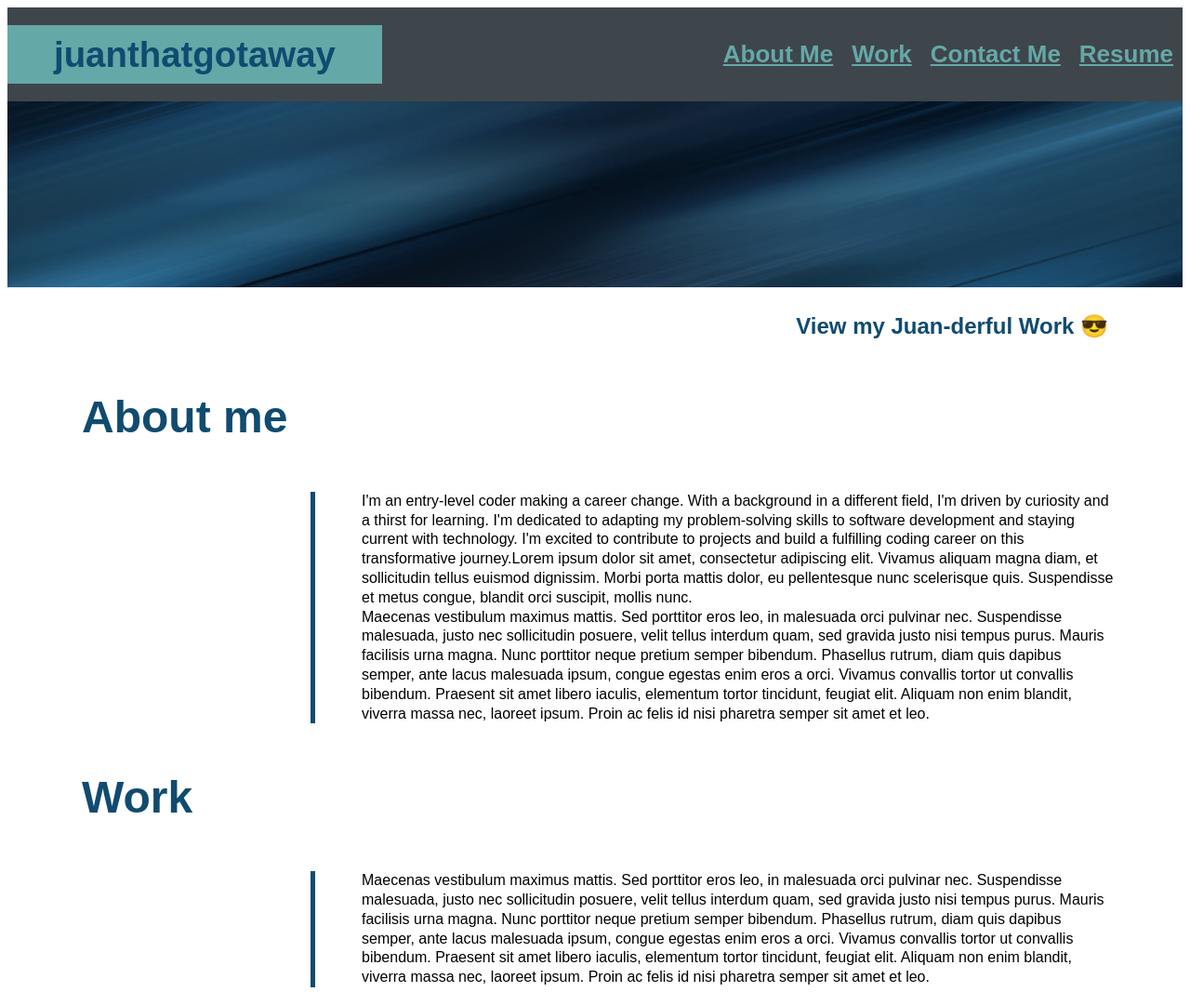
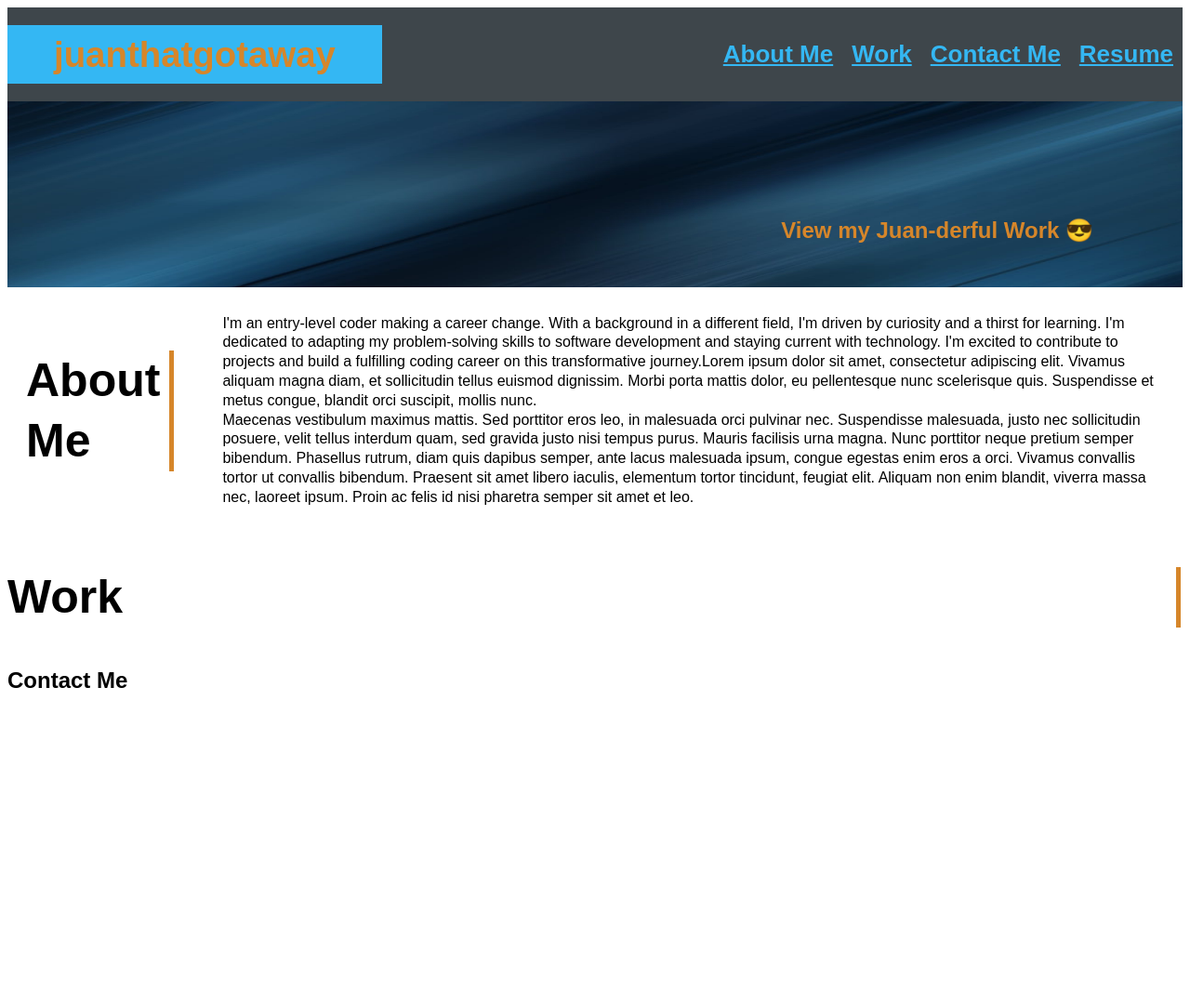
Before and after one commit to juanthtgotaway/Portfolio, a plain HTML site: page index.html in a window 1280 px wide. Shown: the whole page at 93% size. After the commit the page ends 800 px from the top, so only its background shows below. Drawn offline with Linux system fonts and the light colour scheme.

Commit message:
skeleton layed out correctly and ID tag linking

```diff
--- a/assets/style.css
+++ b/assets/style.css
@@ -1,6 +1,6 @@
 :root{
-    --base: rgb(16, 75, 112);
-    --accentcolor:rgb(101, 168, 168);
+    --base: rgb(214, 134, 42);
+    --accentcolor:rgb(52, 183, 243);
 }
 
 body {
@@ -62,33 +62,29 @@ nav a {
     height: 200px;
 }
 
-.section h1 {
-    font-size: 300%;
-    text-align: left;
-    color: var(--base);
-    display: inline-block;
-    margin-left: 60px;
-    flex-direction: row;
+.overlay-text {
+    position: absolute;
+    top:50%
 }
 
-.verticalline{
-    border-left: thick solid  rgb(16, 75, 112);
-    float: left;
-    margin-left: 25%;
-    display: inline-flex;
+#about {
+    display: flex;
+    align-items: center;
+    margin-bottom: 30px;
+    padding: 20px
 }
 
-p {
-    text-align: left;
-    padding: 0 50px;
-    margin-left: 40px;
+#about h2, #work h2, #contact h2 {
+    flex: 1;
+    padding-right: 50px;
+    font-size:50px;
+    margin-right: 2px;
+    padding-right: 10px;
+    border-right: 5px solid var(--base);
 }
 
-.section-container {
-    display: inline-block;
+#about p {
+    felx:3;
+    margin: 0;
+    padding-left: 50px;
 }
-
-.section {
-    padding: 0 20px;
-    display: block;
-}
--- a/index.html
+++ b/index.html
@@ -23,13 +23,12 @@
     <main>
         <section class="subtitle">
             <img class="background" src="../Portfolio/assets/images/background2.jpg" alt="picture">
-            <h2>View my Juan-derful Work &#128526</h2>
+            <h2 class="overlay-text">View my Juan-derful Work &#128526</h2>
         </section>
 
-        <div class="section-container">
-            <div class="section">
-                <h1>About me</h1>
-                <p class="verticalline">I'm an entry-level coder making a career change. With a background in a different field, I'm driven
+        <section id="about">
+            <h2>About Me</h2>
+            <p>I'm an entry-level coder making a career change. With a background in a different field, I'm driven
                 by curiosity and a thirst for learning. I'm dedicated to adapting my problem-solving skills to software
                 development and staying current with technology. I'm excited to contribute to projects and build a
                 fulfilling coding career on this transformative journey.Lorem ipsum dolor sit amet, consectetur adipiscing
@@ -42,20 +41,16 @@
                 dapibus semper, ante lacus malesuada ipsum, congue egestas enim eros a orci. Vivamus convallis tortor ut
                 convallis bibendum. Praesent sit amet libero iaculis, elementum tortor tincidunt, feugiat elit. Aliquam non
                 enim blandit, viverra massa nec, laoreet ipsum. Proin ac felis id nisi pharetra semper sit amet et leo.
-                </p>
-            </div>
+            </p>
+        </section>
 
-            <div class="section">
-              <h1>Work</h1>
-              <p class="verticalline">Maecenas vestibulum maximus mattis. Sed porttitor eros leo, in malesuada orci pulvinar nec. Suspendisse
-                malesuada, justo nec sollicitudin posuere, velit tellus interdum quam, sed gravida justo nisi tempus purus.
-                Mauris facilisis urna magna. Nunc porttitor neque pretium semper bibendum. Phasellus rutrum, diam quis
-                dapibus semper, ante lacus malesuada ipsum, congue egestas enim eros a orci. Vivamus convallis tortor ut
-                convallis bibendum. Praesent sit amet libero iaculis, elementum tortor tincidunt, feugiat elit. Aliquam non
-                enim blandit, viverra massa nec, laoreet ipsum. Proin ac felis id nisi pharetra semper sit amet et leo.</p>
+        <section id="work">
+            <h2>Work</h2>
+        </section>
 
-            </article>
-        </div>
+        <section id="Contact-Me">
+            <h2>Contact Me</h2>
+        </section>
     </main>
 </body>
 </html>
```
